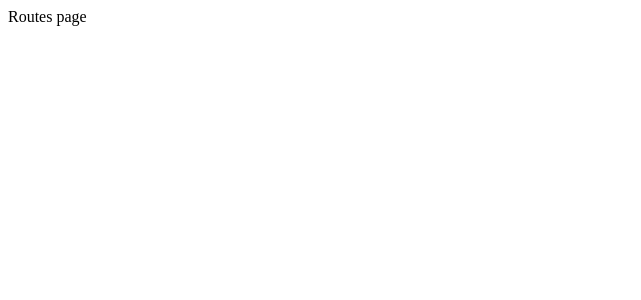
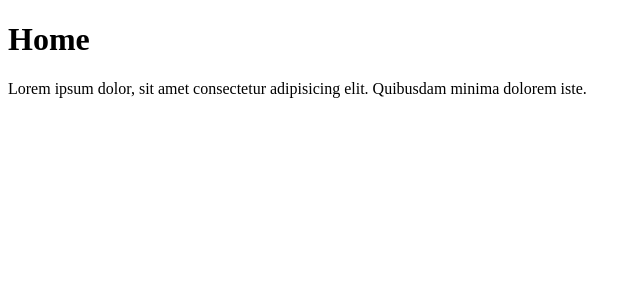
Before and after one commit to JoakimTeixeira/new-project, a React (Create React App) app: page / in a window 1280 px wide. Shown: the top 300 px of the page, without its empty margins (0-641 px from the left). Built offline with nearby package versions, Linux system fonts and the light colour scheme; the HTML template or start-up script is replaced by a standard one.

Commit message:
Add home page

```diff
--- a/src/App.jsx
+++ b/src/App.jsx
@@ -1,9 +1,13 @@
 import React from 'react';
+import { BrowserRouter, Route } from 'react-router-dom';
+import Home from './pages/Home';
 
 const App = () => (
-  <div>
-    Routes page
-  </div>
+  <BrowserRouter>
+    <Route path="/">
+      <Home />
+    </Route>
+  </BrowserRouter>
 );
 
 export default App;
--- /dev/null
+++ b/src/pages/Home.jsx
@@ -0,0 +1,10 @@
+import React from 'react';
+
+const Home = () => (
+  <header>
+    <h1>Home</h1>
+    <p>Lorem ipsum dolor, sit amet consectetur adipisicing elit. Quibusdam minima dolorem iste.</p>
+  </header>
+);
+
+export default Home;
```
